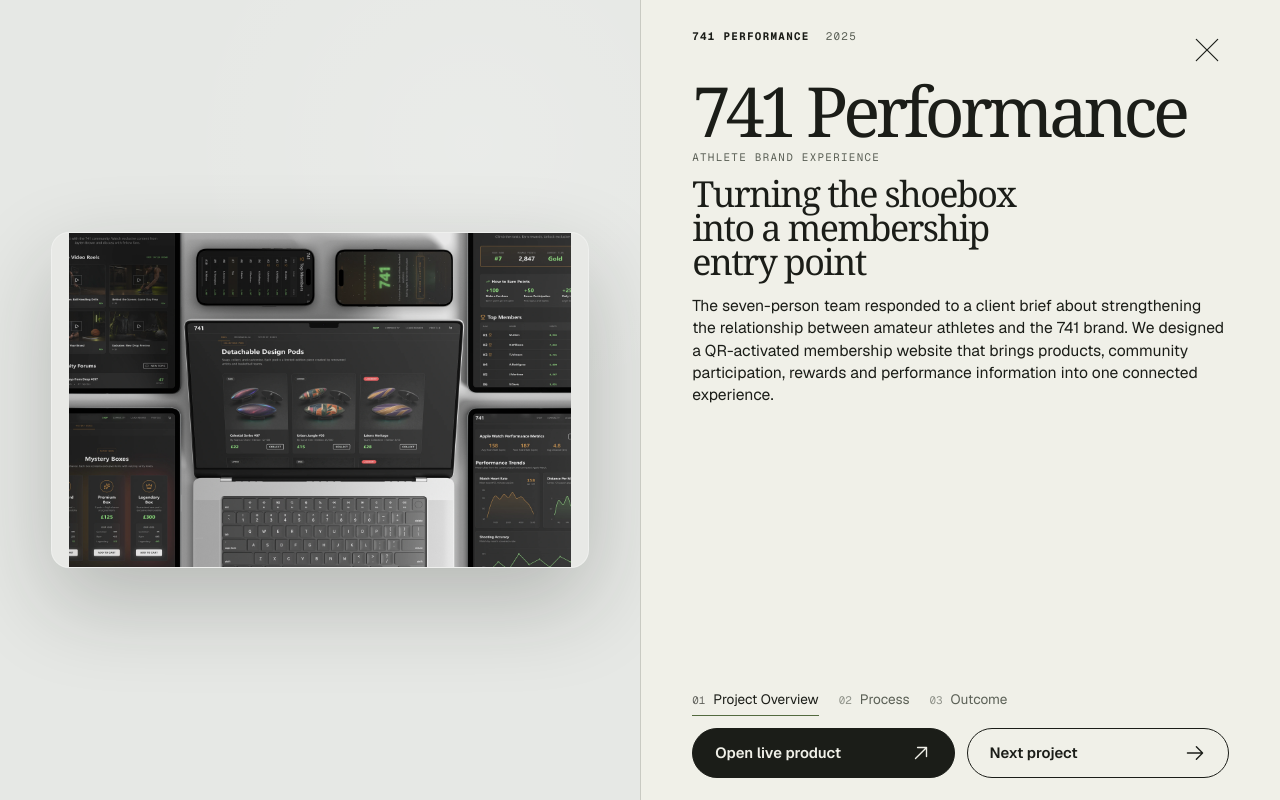
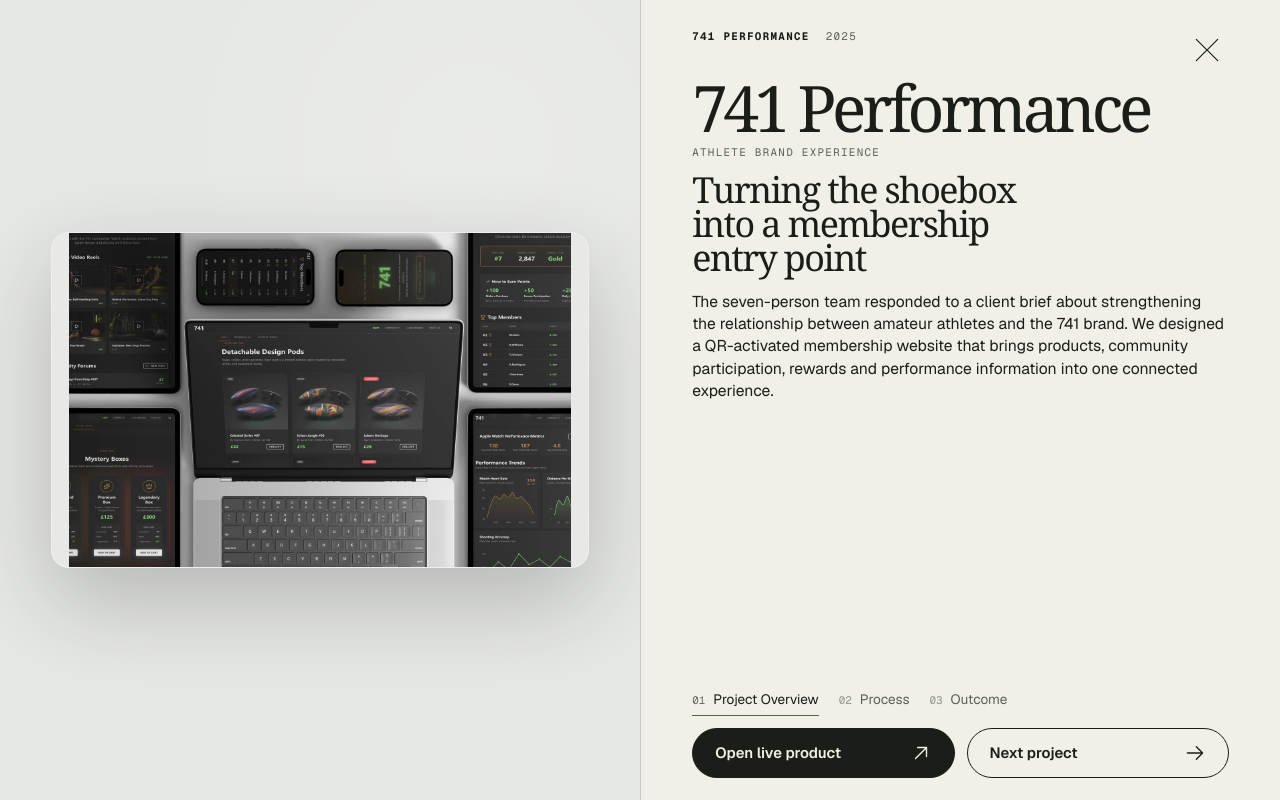
Before and after one commit to youngchen1233214399-afk/portfolio, a Next.js app: page /work/741 in a window 1280 px wide. Built offline with nearby package versions, Linux system fonts and the light colour scheme.

Commit message:
Reduce project title size

```diff
--- a/components/project-detail.module.css
+++ b/components/project-detail.module.css
@@ -125,7 +125,7 @@
 
 .copy h1.compactProjectTitle {
   max-width: none;
-  font-size: clamp(4rem, 6.4vw, 7.6rem);
+  font-size: clamp(3.8rem, 5.8vw, 6.8rem);
   line-height: 0.82;
   white-space: nowrap;
 }
@@ -341,7 +341,7 @@
   }
 
   .copy h1.compactProjectTitle {
-    font-size: clamp(3.5rem, 5.4vw, 5.5rem);
+    font-size: clamp(3.4rem, 5vw, 5.2rem);
   }
 
   .slideTitle,
```
